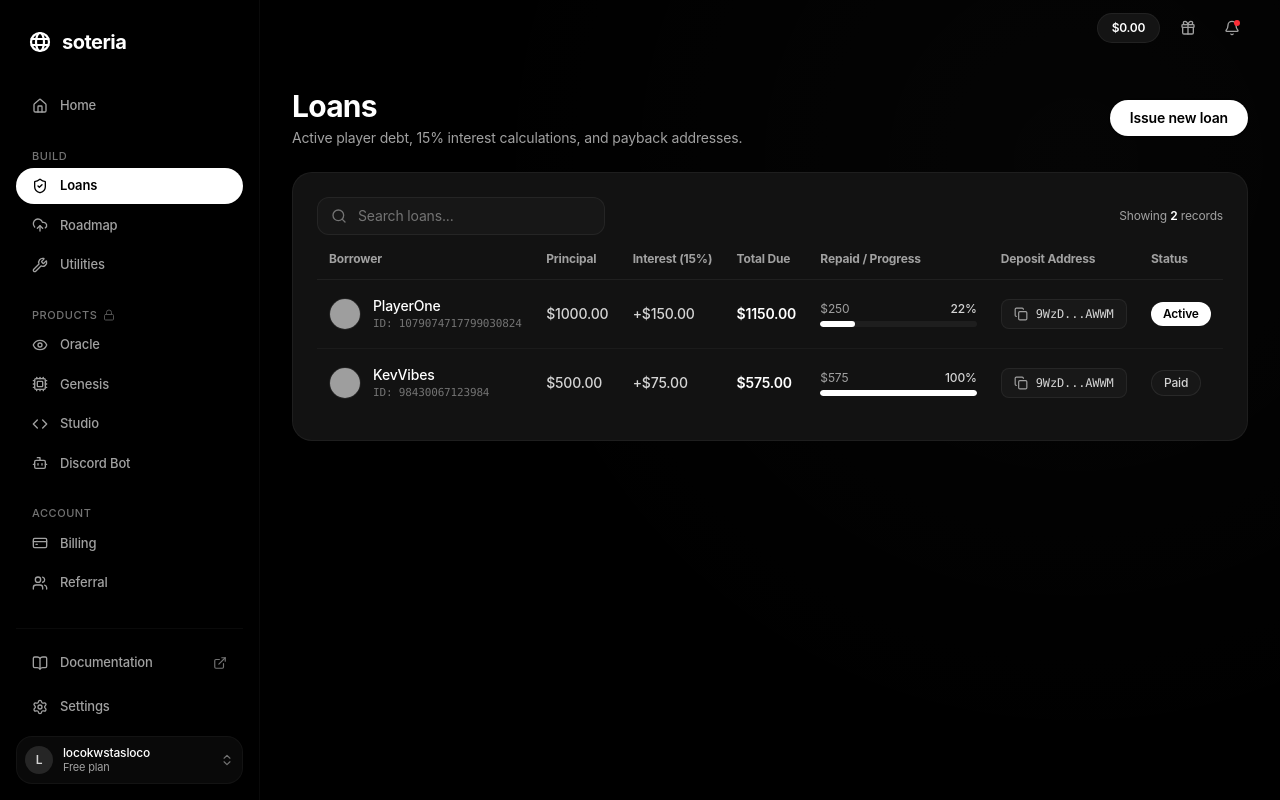
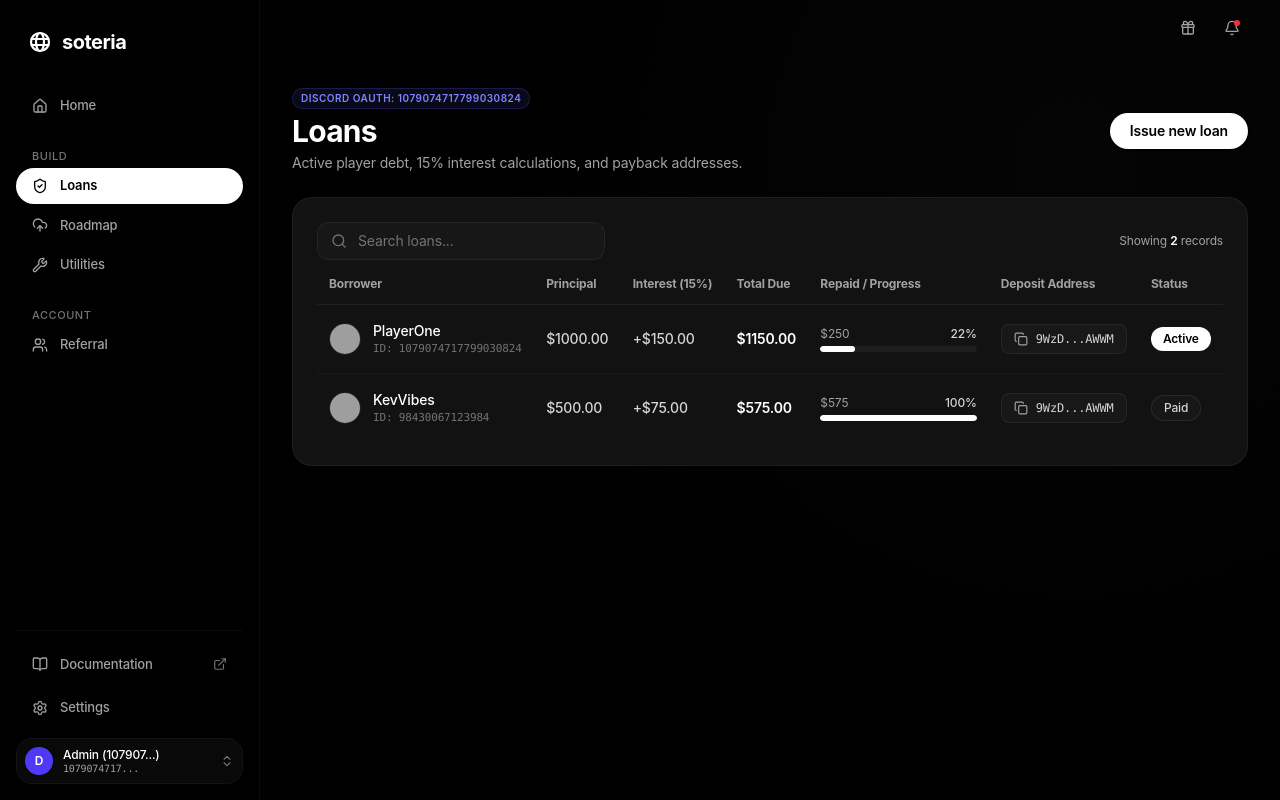
Before and after one commit to Sotarium/sotarium-dashboard, a Next.js app: page /loans in a window 1280 px wide. Built offline with nearby package versions, Linux system fonts and the light colour scheme; grey boxes are pictures that could not be loaded.

Commit message:
Remove products and billing side tabs; gate Loans and Roadmap to Discord ID 1079074717799030824

```diff
--- a/src/app/layout.tsx
+++ b/src/app/layout.tsx
@@ -2,6 +2,7 @@ import type { Metadata } from "next";
 import "./globals.css";
 import Sidebar from "@/components/Sidebar";
 import Header from "@/components/Header";
+import { AuthProvider } from "@/lib/auth";
 
 export const metadata: Metadata = {
   title: "Dashboard | Soteria",
@@ -16,6 +17,7 @@ export default function RootLayout({
   return (
     <html lang="en">
       <body className="bg-black text-white min-h-screen flex antialiased select-text">
+        <AuthProvider>
           <Sidebar />
           <div className="flex-1 ml-[260px] min-h-screen flex flex-col bg-ambient">
             <Header />
@@ -23,6 +25,7 @@ export default function RootLayout({
               {children}
             </main>
           </div>
+        </AuthProvider>
       </body>
     </html>
   );
--- a/src/app/loans/page.tsx
+++ b/src/app/loans/page.tsx
@@ -2,9 +2,11 @@
 
 import { useState, useEffect } from 'react';
 import { Loan } from '@/lib/data';
-import { Search, Copy, Check, Plus, ExternalLink } from 'lucide-react';
+import { Search, Copy, Check, Lock, ShieldAlert } from 'lucide-react';
+import { useAuth, ADMIN_DISCORD_ID } from '@/lib/auth';
 
 export default function LoansPage() {
+  const { user, isAdmin, loginAsAdmin } = useAuth();
   const [loans, setLoans] = useState<Loan[]>([]);
   const [search, setSearch] = useState('');
   const [copiedId, setCopiedId] = useState<string | null>(null);
@@ -22,6 +24,29 @@ export default function LoansPage() {
     setTimeout(() => setCopiedId(null), 2000);
   };
 
+  // Restrict to Discord user 1079074717799030824
+  if (!isAdmin) {
+    return (
+      <div className="min-h-[60vh] flex flex-col items-center justify-center text-center p-6 space-y-4 animate-in fade-in duration-300">
+        <div className="w-16 h-16 rounded-2xl bg-[#141414] border border-white/[0.08] flex items-center justify-center text-amber-400">
+          <Lock className="w-8 h-8" />
+        </div>
+        <div>
+          <h2 className="text-2xl font-bold text-white tracking-tight">Access Restricted</h2>
+          <p className="text-sm text-neutral-400 max-w-md mt-1">
+            The Loans directory is restricted to authorized Discord account <span className="font-mono text-white">ID: {ADMIN_DISCORD_ID}</span>.
+          </p>
+        </div>
+        <button
+          onClick={loginAsAdmin}
+          className="px-5 py-2.5 rounded-full bg-white text-black font-semibold text-xs hover:bg-neutral-200 transition-colors shadow-sm"
+        >
+          Sign in with Discord ({ADMIN_DISCORD_ID})
+        </button>
+      </div>
+    );
+  }
+
   const filteredLoans = loans.filter((loan) =>
     loan.userName.toLowerCase().includes(search.toLowerCase()) ||
     loan.userId.includes(search)
@@ -32,6 +57,11 @@ export default function LoansPage() {
       {/* Title Header with Action Button */}
       <div className="flex flex-col md:flex-row items-start md:items-center justify-between gap-4">
         <div>
+          <div className="flex items-center gap-2 mb-1">
+            <span className="text-[10px] font-semibold uppercase tracking-wider px-2 py-0.5 rounded-full bg-indigo-500/10 text-indigo-400 border border-indigo-500/20">
+              Discord OAuth: {ADMIN_DISCORD_ID}
+            </span>
+          </div>
           <h1 className="text-3xl font-bold tracking-tight text-white">Loans</h1>
           <p className="text-sm text-neutral-400 mt-1">
             Active player debt, 15% interest calculations, and payback addresses.
--- a/src/app/roadmap/page.tsx
+++ b/src/app/roadmap/page.tsx
@@ -2,9 +2,11 @@
 
 import { useState, useEffect } from 'react';
 import { Loan } from '@/lib/data';
-import { Check, Square, CheckSquare } from 'lucide-react';
+import { Check, Lock } from 'lucide-react';
+import { useAuth, ADMIN_DISCORD_ID } from '@/lib/auth';
 
 export default function RoadmapPage() {
+  const { user, isAdmin, loginAsAdmin } = useAuth();
   const [loans, setLoans] = useState<Loan[]>([]);
 
   useEffect(() => {
@@ -42,6 +44,29 @@ export default function RoadmapPage() {
     }
   };
 
+  // Restrict to Discord user 1079074717799030824
+  if (!isAdmin) {
+    return (
+      <div className="min-h-[60vh] flex flex-col items-center justify-center text-center p-6 space-y-4 animate-in fade-in duration-300">
+        <div className="w-16 h-16 rounded-2xl bg-[#141414] border border-white/[0.08] flex items-center justify-center text-amber-400">
+          <Lock className="w-8 h-8" />
+        </div>
+        <div>
+          <h2 className="text-2xl font-bold text-white tracking-tight">Access Restricted</h2>
+          <p className="text-sm text-neutral-400 max-w-md mt-1">
+            The Roadmap checklist is restricted to authorized Discord account <span className="font-mono text-white">ID: {ADMIN_DISCORD_ID}</span>.
+          </p>
+        </div>
+        <button
+          onClick={loginAsAdmin}
+          className="px-5 py-2.5 rounded-full bg-white text-black font-semibold text-xs hover:bg-neutral-200 transition-colors shadow-sm"
+        >
+          Sign in with Discord ({ADMIN_DISCORD_ID})
+        </button>
+      </div>
+    );
+  }
+
   const completed = loans.filter((l) => l.status === 'completed');
   const active = loans.filter((l) => l.status === 'active');
 
@@ -50,6 +75,11 @@ export default function RoadmapPage() {
       {/* Title Header */}
       <div className="flex flex-col md:flex-row items-start md:items-center justify-between gap-4">
         <div>
+          <div className="flex items-center gap-2 mb-1">
+            <span className="text-[10px] font-semibold uppercase tracking-wider px-2 py-0.5 rounded-full bg-indigo-500/10 text-indigo-400 border border-indigo-500/20">
+              Discord OAuth: {ADMIN_DISCORD_ID}
+            </span>
+          </div>
           <h1 className="text-3xl font-bold tracking-tight text-white">Roadmap</h1>
           <p className="text-sm text-neutral-400 mt-1">
             Check off borrowers who have paid back.
--- a/src/components/Header.tsx
+++ b/src/components/Header.tsx
@@ -6,14 +6,6 @@ import Link from 'next/link';
 export default function Header() {
   return (
     <header className="h-14 w-full flex items-center justify-end px-8 gap-3 select-none">
-      {/* Balance Pill */}
-      <Link
-        href="/billing"
-        className="px-3.5 py-1.5 rounded-full bg-neutral-900/90 hover:bg-neutral-800 text-xs font-semibold text-white tracking-tight border border-white/[0.06] transition-colors"
-      >
-        $0.00
-      </Link>
-
       {/* Gift Icon Button */}
       <button className="w-8 h-8 rounded-full flex items-center justify-center text-neutral-400 hover:text-white transition-colors">
         <Gift className="w-4 h-4" />
--- a/src/components/Sidebar.tsx
+++ b/src/components/Sidebar.tsx
@@ -7,11 +7,6 @@ import {
   ShieldCheck,
   UploadCloud,
   Wrench,
-  Eye,
-  Cpu,
-  Code,
-  Bot,
-  CreditCard,
   Users,
   BookOpen,
   Settings,
@@ -19,9 +14,11 @@ import {
   ChevronsUpDown,
   Lock
 } from 'lucide-react';
+import { useAuth, ADMIN_DISCORD_ID } from '@/lib/auth';
 
 export default function Sidebar() {
   const pathname = usePathname();
+  const { user, isAdmin } = useAuth();
 
   return (
     <aside className="w-[260px] h-screen fixed left-0 top-0 flex flex-col justify-between p-4 bg-black select-none z-40 border-r border-white/[0.04]">
@@ -29,7 +26,6 @@ export default function Sidebar() {
       <div className="space-y-6">
         {/* Brand / Logo */}
         <Link href="/" className="flex items-center gap-2.5 px-3 py-2 mt-1 group">
-          {/* Soteria Emblem */}
           <div className="w-6 h-6 relative flex items-center justify-center">
             <svg viewBox="0 0 24 24" fill="none" className="w-6 h-6 text-white" stroke="currentColor" strokeWidth="2.2" strokeLinecap="round" strokeLinejoin="round">
               <circle cx="12" cy="12" r="9" />
@@ -56,10 +52,15 @@ export default function Sidebar() {
           </Link>
         </div>
 
-        {/* Section: Build */}
+        {/* Section: Build (Protected for Admin Discord ID: 1079074717799030824) */}
         <div className="space-y-1">
-          <div className="px-4 text-[11px] font-medium text-neutral-500 uppercase tracking-wider mb-1">
-            Build
+          <div className="px-4 flex items-center justify-between text-[11px] font-medium text-neutral-500 uppercase tracking-wider mb-1">
+            <span>Build</span>
+            {!isAdmin && (
+              <span className="flex items-center gap-1 text-[10px] text-amber-500/80 font-normal normal-case">
+                <Lock className="w-2.5 h-2.5" /> VIP
+              </span>
+            )}
           </div>
           <Link
             href="/loans"
@@ -71,6 +72,7 @@ export default function Sidebar() {
           >
             <ShieldCheck className="w-4 h-4" />
             <span>Loans</span>
+            {!isAdmin && <Lock className="w-3 h-3 ml-auto text-neutral-600" />}
           </Link>
           <Link
             href="/roadmap"
@@ -82,6 +84,7 @@ export default function Sidebar() {
           >
             <UploadCloud className="w-4 h-4" />
             <span>Roadmap</span>
+            {!isAdmin && <Lock className="w-3 h-3 ml-auto text-neutral-600" />}
           </Link>
           <div className="w-full flex items-center gap-3 px-4 py-2 rounded-full text-[13px] font-medium text-neutral-400 hover:text-white hover:bg-neutral-900/60 cursor-pointer">
             <Wrench className="w-4 h-4" />
@@ -89,46 +92,11 @@ export default function Sidebar() {
           </div>
         </div>
 
-        {/* Section: Products */}
-        <div className="space-y-1">
-          <div className="px-4 flex items-center gap-1.5 text-[11px] font-medium text-neutral-500 uppercase tracking-wider mb-1">
-            <span>Products</span>
-            <Lock className="w-3 h-3 text-neutral-600" />
-          </div>
-          <div className="w-full flex items-center gap-3 px-4 py-2 rounded-full text-[13px] font-medium text-neutral-400 hover:text-white hover:bg-neutral-900/60 cursor-pointer">
-            <Eye className="w-4 h-4" />
-            <span>Oracle</span>
-          </div>
-          <div className="w-full flex items-center gap-3 px-4 py-2 rounded-full text-[13px] font-medium text-neutral-400 hover:text-white hover:bg-neutral-900/60 cursor-pointer">
-            <Cpu className="w-4 h-4" />
-            <span>Genesis</span>
-          </div>
-          <div className="w-full flex items-center gap-3 px-4 py-2 rounded-full text-[13px] font-medium text-neutral-400 hover:text-white hover:bg-neutral-900/60 cursor-pointer">
-            <Code className="w-4 h-4" />
-            <span>Studio</span>
-          </div>
-          <div className="w-full flex items-center gap-3 px-4 py-2 rounded-full text-[13px] font-medium text-neutral-400 hover:text-white hover:bg-neutral-900/60 cursor-pointer">
-            <Bot className="w-4 h-4" />
-            <span>Discord Bot</span>
-          </div>
-        </div>
-
-        {/* Section: Account */}
+        {/* Section: Account (Products and Billing removed) */}
         <div className="space-y-1">
           <div className="px-4 text-[11px] font-medium text-neutral-500 uppercase tracking-wider mb-1">
             Account
           </div>
-          <Link
-            href="/billing"
-            className={`w-full flex items-center gap-3 px-4 py-2 rounded-full text-[13px] font-medium transition-all ${
-              pathname === '/billing'
-                ? 'bg-white text-black font-semibold shadow-sm'
-                : 'text-neutral-400 hover:text-white hover:bg-neutral-900/60'
-            }`}
-          >
-            <CreditCard className="w-4 h-4" />
-            <span>Billing</span>
-          </Link>
           <Link
             href="/referral"
             className={`w-full flex items-center gap-3 px-4 py-2 rounded-full text-[13px] font-medium transition-all ${
@@ -170,15 +138,19 @@ export default function Sidebar() {
           <span>Settings</span>
         </Link>
 
-        {/* User Profile Pill */}
+        {/* User Profile Pill showing Discord ID */}
         <div className="mt-3 p-2 rounded-2xl bg-neutral-900/40 hover:bg-neutral-900 border border-white/[0.04] flex items-center justify-between cursor-pointer transition-colors">
           <div className="flex items-center gap-2.5">
-            <div className="w-7 h-7 rounded-full bg-neutral-800 text-neutral-300 font-semibold text-xs flex items-center justify-center">
-              L
+            <div className="w-7 h-7 rounded-full bg-indigo-600 text-white font-semibold text-xs flex items-center justify-center">
+              D
             </div>
             <div className="leading-tight">
-              <div className="text-xs font-medium text-white truncate max-w-[130px]">locokwstasloco</div>
-              <div className="text-[11px] text-neutral-400">Free plan</div>
+              <div className="text-xs font-medium text-white truncate max-w-[130px]">
+                {user?.id === ADMIN_DISCORD_ID ? 'Admin (107907...)' : 'Guest'}
+              </div>
+              <div className="text-[10px] text-neutral-400 font-mono">
+                {user?.id ? user.id.slice(0, 10) + '...' : 'Not signed in'}
+              </div>
             </div>
           </div>
           <ChevronsUpDown className="w-3.5 h-3.5 text-neutral-500" />
--- /dev/null
+++ b/src/lib/auth.tsx
@@ -0,0 +1,71 @@
+'use client';
+
+import { createContext, useContext, useState, useEffect, ReactNode } from 'react';
+
+export interface DiscordUser {
+  id: string;
+  username: string;
+  avatar: string;
+}
+
+// User's Discord ID
+export const ADMIN_DISCORD_ID = "1079074717799030824";
+
+interface AuthContextType {
+  user: DiscordUser | null;
+  isAdmin: boolean;
+  loginAsAdmin: () => void;
+  logout: () => void;
+}
+
+const AuthContext = createContext<AuthContextType>({
+  user: null,
+  isAdmin: false,
+  loginAsAdmin: () => {},
+  logout: () => {},
+});
+
+export function AuthProvider({ children }: { children: ReactNode }) {
+  const [user, setUser] = useState<DiscordUser | null>(null);
+
+  useEffect(() => {
+    // Default logged in as Discord user 1079074717799030824
+    const stored = localStorage.getItem('soteria_discord_user');
+    if (stored) {
+      setUser(JSON.parse(stored));
+    } else {
+      const defaultUser = {
+        id: ADMIN_DISCORD_ID,
+        username: "Admin",
+        avatar: "https://cdn.discordapp.com/embed/avatars/0.png"
+      };
+      setUser(defaultUser);
+      localStorage.setItem('soteria_discord_user', JSON.stringify(defaultUser));
+    }
+  }, []);
+
+  const loginAsAdmin = () => {
+    const defaultUser = {
+      id: ADMIN_DISCORD_ID,
+      username: "Admin",
+      avatar: "https://cdn.discordapp.com/embed/avatars/0.png"
+    };
+    setUser(defaultUser);
+    localStorage.setItem('soteria_discord_user', JSON.stringify(defaultUser));
+  };
+
+  const logout = () => {
+    setUser(null);
+    localStorage.removeItem('soteria_discord_user');
+  };
+
+  const isAdmin = user?.id === ADMIN_DISCORD_ID;
+
+  return (
+    <AuthContext.Provider value={{ user, isAdmin, loginAsAdmin, logout }}>
+      {children}
+    </AuthContext.Provider>
+  );
+}
+
+export const useAuth = () => useContext(AuthContext);
```
Lines whose indentation alone changed are shown as unchanged.
